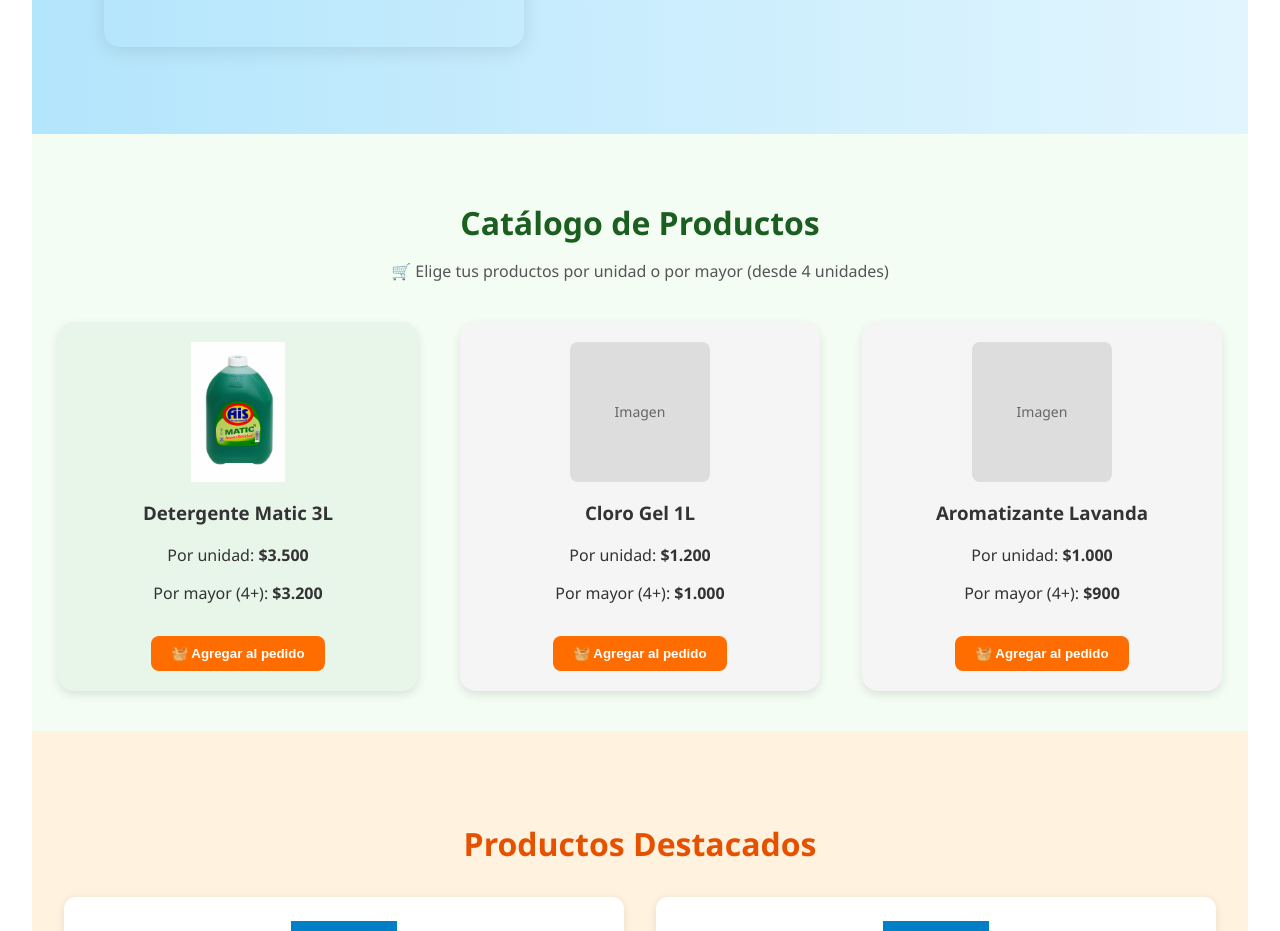
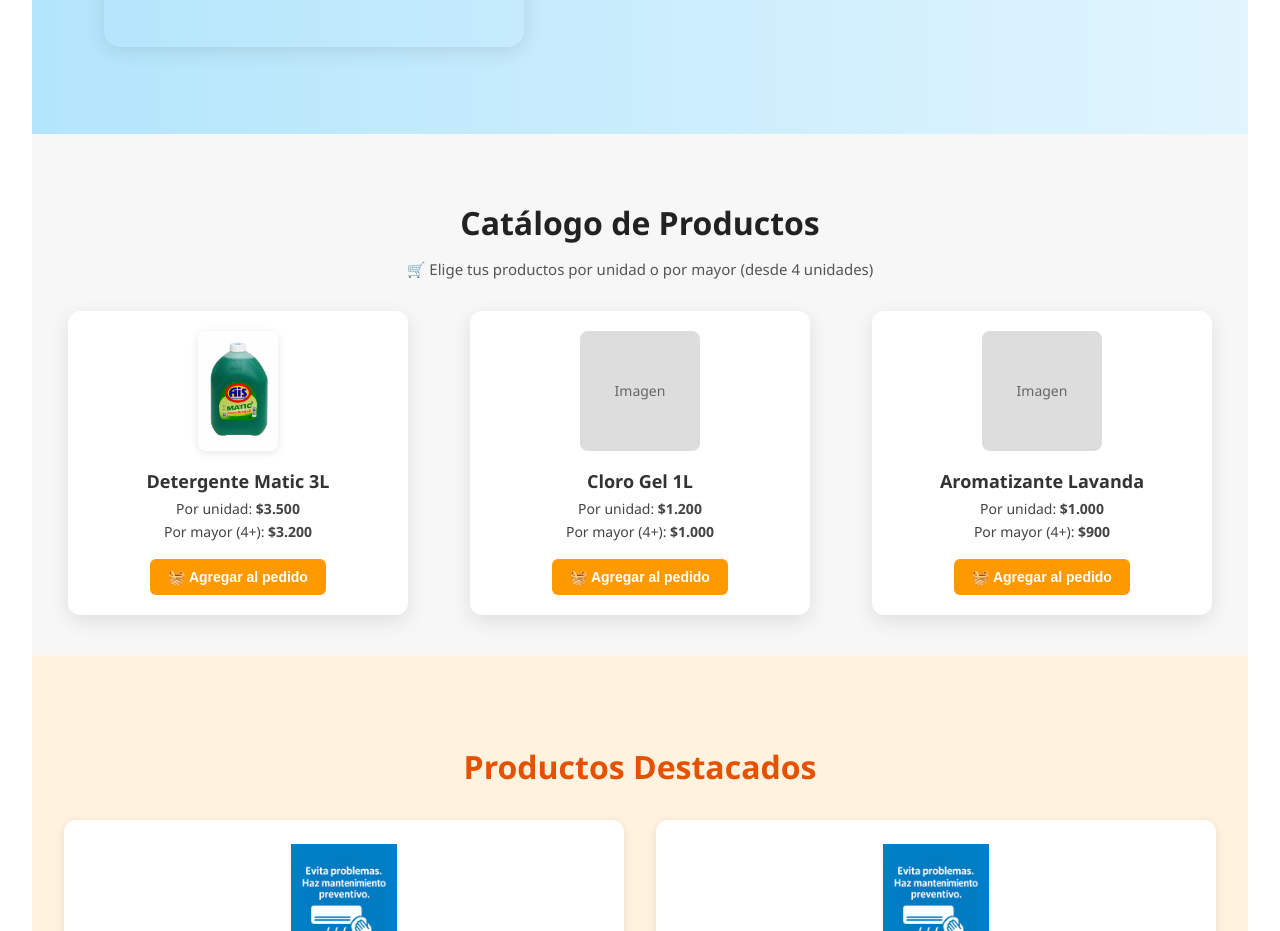
Before and after one commit to Marshelby/joaco-ro, a React (Vite) app: page / in a window 1280 px wide. Shown: the part 760-1691 px from the top of the page. Built offline with nearby package versions, Linux system fonts and the light colour scheme.

Commit message:
✨ Rediseño profesional tipo Amazon para tarjetas de productos

```diff
--- a/src/components/Catalogo.css
+++ b/src/components/Catalogo.css
@@ -1,19 +1,20 @@
 .catalogo-container {
   padding: 40px 20px;
-  background-color: #f3fdf3;
+  background-color: #f7f7f7;
   text-align: center;
+  font-family: 'Segoe UI', Tahoma, Geneva, Verdana, sans-serif;
 }
 
 .catalogo-titulo {
   font-size: 32px;
-  color: #1b5e20;
-  margin-bottom: 10px;
+  color: #222;
+  margin-bottom: 8px;
 }
 
 .catalogo-subtitulo {
-  font-size: 16px;
+  font-size: 15px;
   color: #555;
-  margin-bottom: 40px;
+  margin-bottom: 32px;
 }
 
 .productos-grid {
@@ -25,51 +26,68 @@
 
 .tarjeta-producto {
   background-color: #fff;
-  border-radius: 16px;
+  border-radius: 12px;
   padding: 20px;
-  box-shadow: 0 4px 10px rgba(0,0,0,0.1);
+  box-shadow: 0 6px 20px rgba(0,0,0,0.1);
   width: 100%;
-  max-width: 320px;
-  transition: transform 0.2s ease;
+  max-width: 300px;
+  transition: transform 0.2s ease, box-shadow 0.3s ease;
 }
 
 .tarjeta-producto:hover {
   transform: translateY(-5px);
+  box-shadow: 0 10px 30px rgba(0,0,0,0.15);
 }
 
 .producto-imagen {
-  max-width: 140px;
-  max-height: 140px;
+  max-width: 120px;
+  max-height: 120px;
   object-fit: contain;
-  margin: 0 auto 16px auto;
+  margin: 0 auto 12px auto;
   display: block;
+  border-radius: 8px;
+  box-shadow: 0 2px 8px rgba(0,0,0,0.1);
 }
 
 .imagen-placeholder {
-  width: 140px;
-  height: 140px;
+  width: 120px;
+  height: 120px;
   background-color: #ddd;
   display: flex;
   align-items: center;
   justify-content: center;
-  margin: 0 auto 16px auto;
+  margin: 0 auto 12px auto;
   border-radius: 8px;
   font-size: 14px;
   color: #666;
 }
 
+.producto-nombre {
+  font-size: 18px;
+  font-weight: 600;
+  color: #333;
+  margin-bottom: 6px;
+}
+
+.producto-precio {
+  font-size: 14px;
+  color: #444;
+  margin: 4px 0;
+}
+
 .boton-agregar {
-  margin-top: 16px;
-  padding: 10px 20px;
-  background-color: #ff6d00;
-  color: white;
+  margin-top: 14px;
+  padding: 10px 18px;
+  background-color: #ff9900;
+  color: #fff;
   border: none;
-  border-radius: 8px;
+  border-radius: 6px;
   cursor: pointer;
-  font-weight: bold;
+  font-weight: 600;
+  font-size: 14px;
   transition: background-color 0.3s ease;
 }
 
 .boton-agregar:hover {
-  background-color: #e65100;
+  background-color: #e68a00;
 }
--- a/src/components/Catalogo.jsx
+++ b/src/components/Catalogo.jsx
@@ -8,21 +8,21 @@ const productos = [
     precioUnidad: "$3.500",
     precioMayor: "$3.200",
     imagen: detergenteImage,
-    fondo: "#e8f5e9", // verde suave fijo
+    fondo: "#ffffff",
   },
   {
     nombre: "Cloro Gel 1L",
     precioUnidad: "$1.200",
     precioMayor: "$1.000",
     imagen: null,
-    fondo: "#f5f5f5",
+    fondo: "#ffffff",
   },
   {
     nombre: "Aromatizante Lavanda",
     precioUnidad: "$1.000",
     precioMayor: "$900",
     imagen: null,
-    fondo: "#f5f5f5",
+    fondo: "#ffffff",
   },
 ];
 
@@ -49,9 +49,9 @@ function Catalogo() {
             ) : (
               <div className="imagen-placeholder">Imagen</div>
             )}
-            <h3>{producto.nombre}</h3>
-            <p>Por unidad: <strong>{producto.precioUnidad}</strong></p>
-            <p>Por mayor (4+): <strong>{producto.precioMayor}</strong></p>
+            <h3 className="producto-nombre">{producto.nombre}</h3>
+            <p className="producto-precio">Por unidad: <strong>{producto.precioUnidad}</strong></p>
+            <p className="producto-precio">Por mayor (4+): <strong>{producto.precioMayor}</strong></p>
             <button className="boton-agregar">🧺 Agregar al pedido</button>
           </div>
         ))}
```
